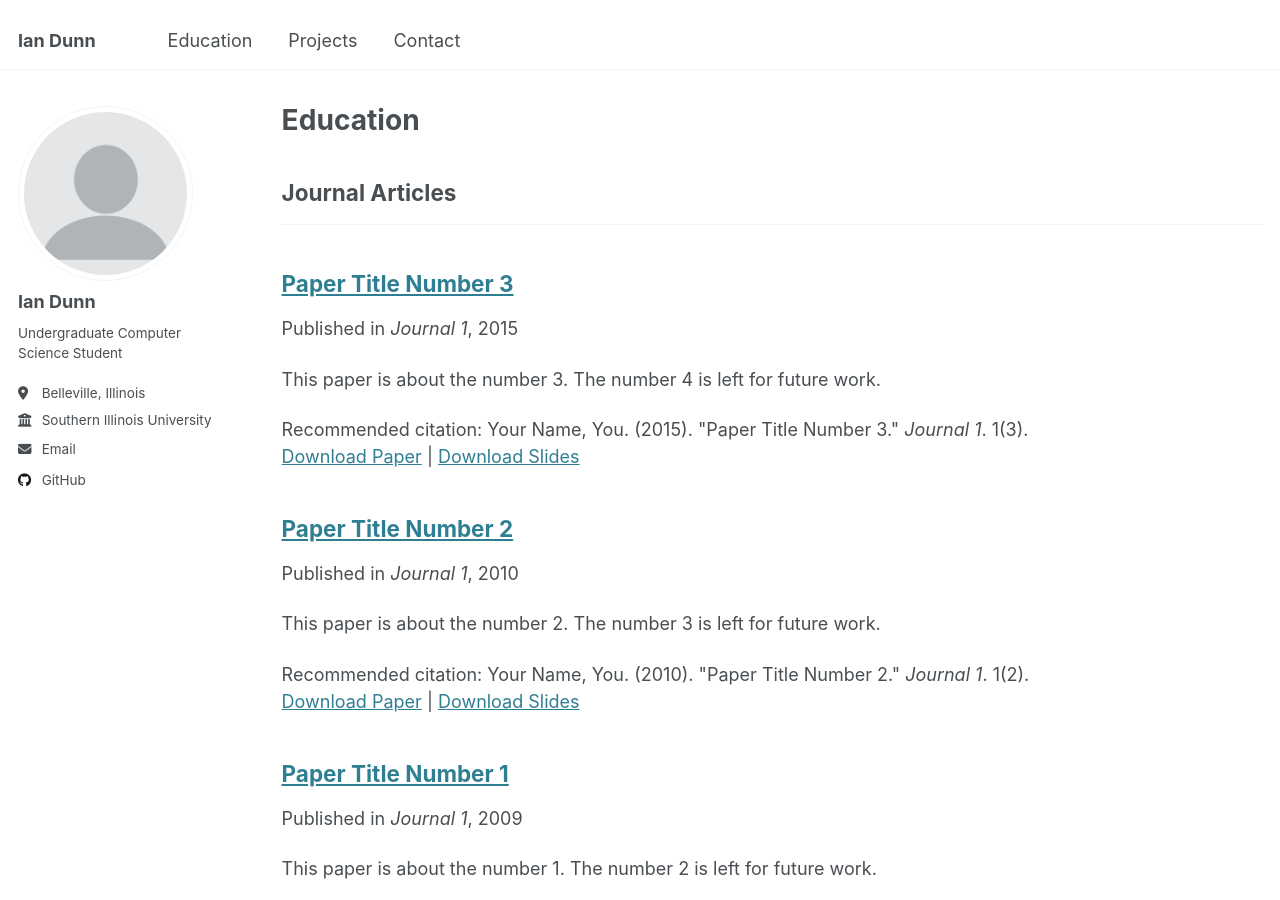
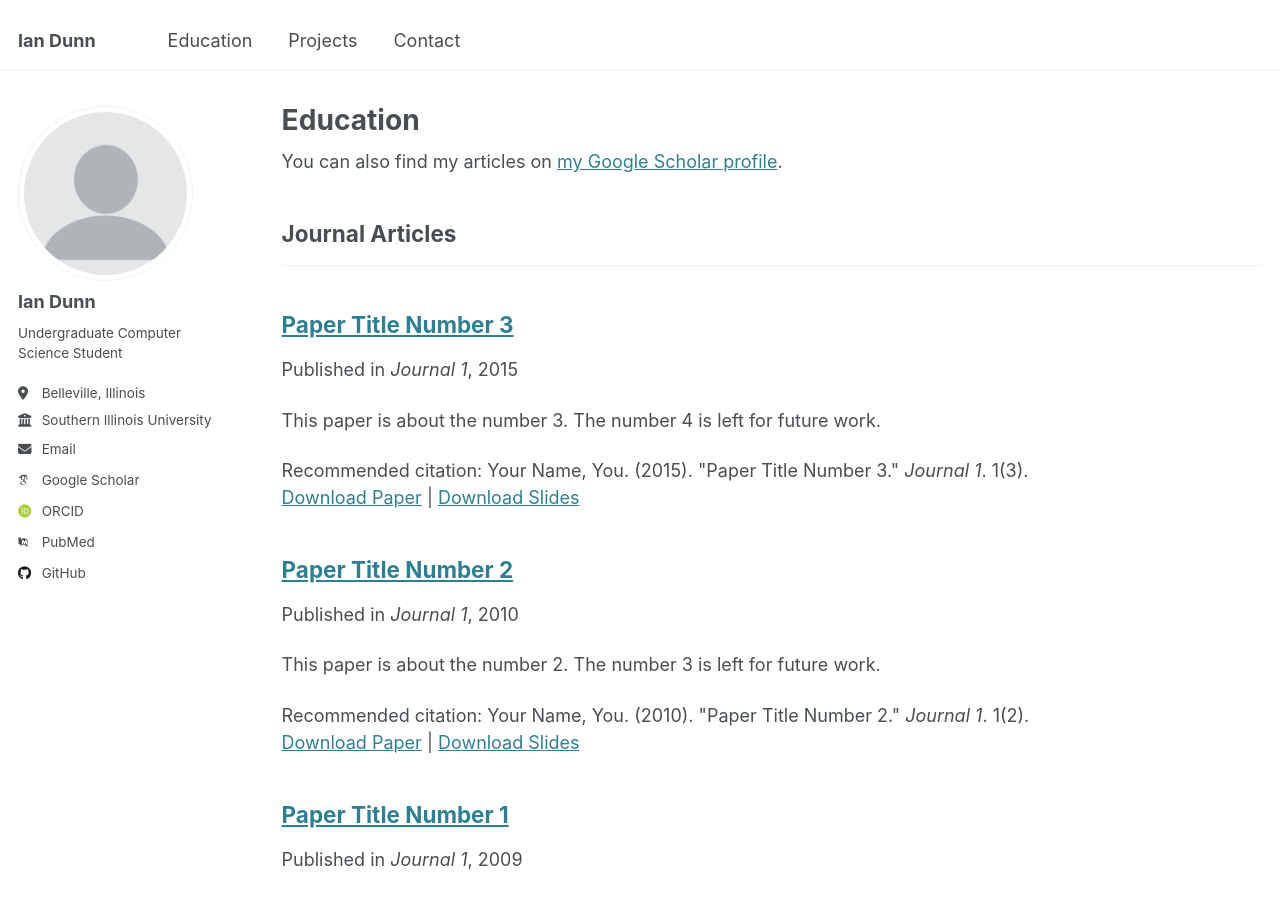
Before and after one commit to 1ntentions/1ntentions.github.io, a Jekyll site: the page built from education.html, in a window 1280 px wide and 900 px high. Built offline with Jekyll 4.4.1, drawn with Linux system fonts in a browser that asks for light colours; some web fonts are replaced; part of the change alters nothing that is shown.

Commit message:
Update _config.yml

```diff
--- a/_config.yml
+++ b/_config.yml
@@ -30,6 +30,16 @@ author:
   employer         : "Southern Illinois University Edwardsville"
   uri              : # URL
   email            : "idunn@siue.edu"
+
+# Academic websites
+  arxiv            : # URL - Update with the correct link to your profile
+  googlescholar    : "https://scholar.google.com/citations?user=PS_CX0AAAAAJ"
+  impactstory      : # URL
+  orcid            : "http://orcid.org/yourorcidurl"
+  semantic         : # URL
+  pubmed           : "https://www.ncbi.nlm.nih.gov/pubmed/?term=john+snow"
+  researchgate     : # URL
+  scopus           : # URL
 
   # Repositories and software development
   github           : "1ntentions"
```
